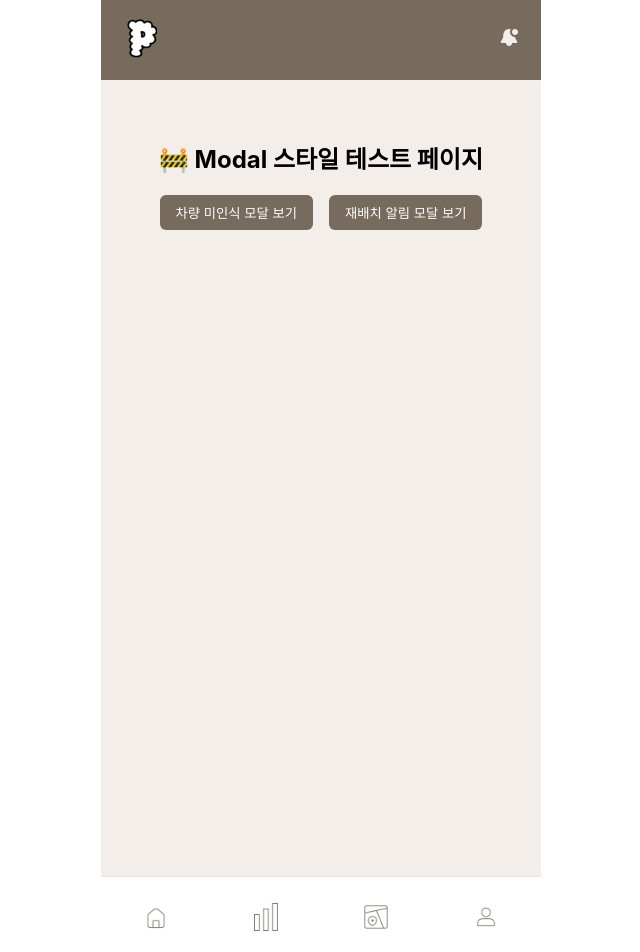
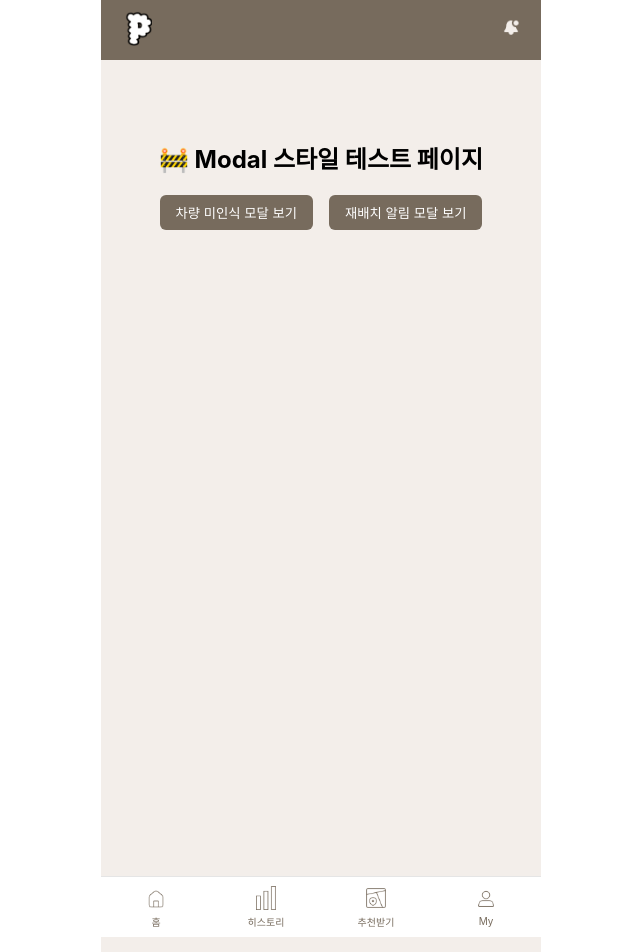
Before and after one commit to Me-in-U/Alpacar, a Vue app in the folder frontend/alpacar-vue/: page /modal-test in a window 1280 px wide. Shown: the top 952 px of the page, without its empty margins (319-959 px from the left). Built offline with nearby package versions, Linux system fonts and the light colour scheme; no server answers.

Commit message:
웹앱 헤더, 하단바 수정

```diff
--- a/frontend/alpacar-vue/src/components/BottomNavigation.vue
+++ b/frontend/alpacar-vue/src/components/BottomNavigation.vue
@@ -10,6 +10,7 @@
         alt="Home"
         class="nav-icon"
       />
+      <span class="nav-label">홈</span>
     </div>
     <div
       class="nav-item"
@@ -21,6 +22,7 @@
         alt="History"
         class="nav-icon"
       />
+      <span class="nav-label">히스토리</span>
     </div>
     <div
       class="nav-item"
@@ -32,6 +34,7 @@
       alt="Map"
       class="nav-icon"
       />
+      <span class="nav-label">추천받기</span>
     </div>
     <div
       class="nav-item"
@@ -43,6 +46,7 @@
         alt="User"
         class="nav-icon"
       />
+      <span class="nav-label">My</span>
     </div>
 </div>
 </template>
@@ -135,7 +139,7 @@ const goToUserProfile = async () => {
   transform: translateX(-50%);
   width: 100%;
   max-width: 440px;
-  height: 80px;
+  height: 60px;
   background: #FFFFFF;
   display: flex;
   align-items: center;
@@ -159,6 +163,7 @@ const goToUserProfile = async () => {
 .nav-item {
   flex: 1;
   display: flex;
+  flex-direction: column;
   align-items: center;
   justify-content: center;
   height: 100%;
@@ -179,9 +184,17 @@ const goToUserProfile = async () => {
   background-color: #F0F0F0;
 }
 
+.nav-label {
+  font-size: 10px;
+  color: #776b5d;
+  margin-top: 4px;
+  text-align: center;
+  font-family: "Inter", sans-serif;
+}
+
 .nav-icon {
-  width: 28px;
-  height: 28px;
+  width: 24px;
+  height: 24px;
   object-fit: contain;
 }
 </style>
--- a/frontend/alpacar-vue/src/components/Header.vue
+++ b/frontend/alpacar-vue/src/components/Header.vue
@@ -84,7 +84,7 @@ const deleteAllNotifications = () => {
 	top: 0;
 	left: 0;
 	right: 0;
-	height: 80px;
+	height: 60px;
 	background: #776b5d;
 	display: flex;
 	align-items: center;
@@ -98,8 +98,8 @@ const deleteAllNotifications = () => {
 }
 
 .logo-icon {
-	width: 40px;
-	height: 40px;
+	width: 35px;
+	height: 35px;
 	object-fit: contain;
 }
 
@@ -108,8 +108,8 @@ const deleteAllNotifications = () => {
 }
 
 .notification-bell {
-	width: 24px;
-	height: 24px;
+	width: 20px;
+	height: 20px;
 	object-fit: contain;
 }
 
```
